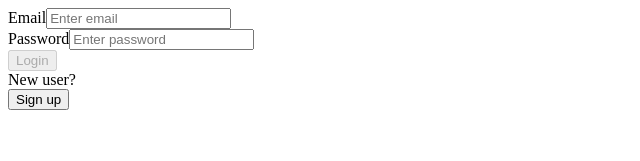
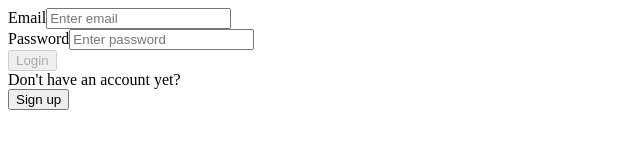
Before and after one commit to team4-booking-app/desk-booking-app-FE, an Angular app: page / in a window 1280 px wide. Shown: the top 161 px of the page, without its empty margins (0-640 px from the left). Built offline with nearby package versions, Linux system fonts and the light colour scheme.

Commit message:
basic login form created

```diff
--- a/src/app/components/login/login.component.html
+++ b/src/app/components/login/login.component.html
@@ -34,8 +34,7 @@
        <button type="submit" [disabled]="loginForm.invalid">Login</button>
      </div>
 
-<div>New user?</div>
-
+    <div>Don't have an account yet?</div>
      <div class="form-group">
        <button>
          Sign up
```
